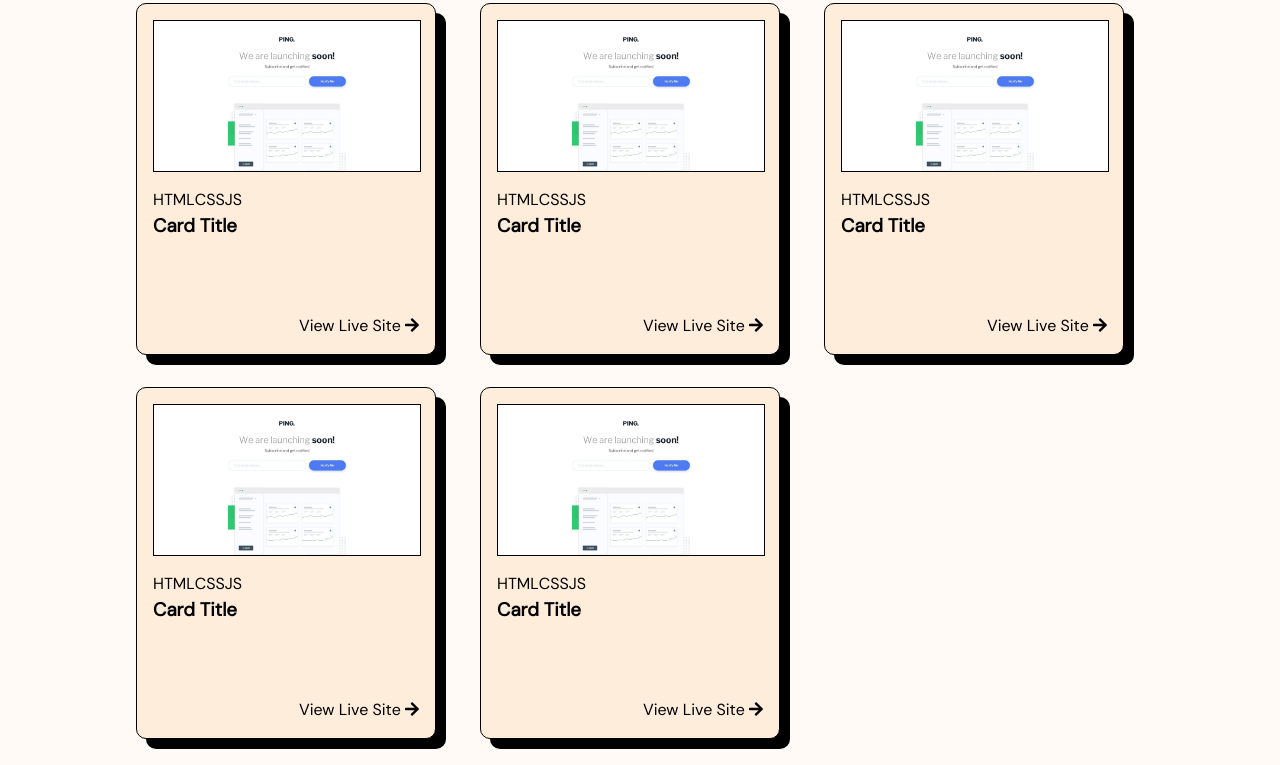
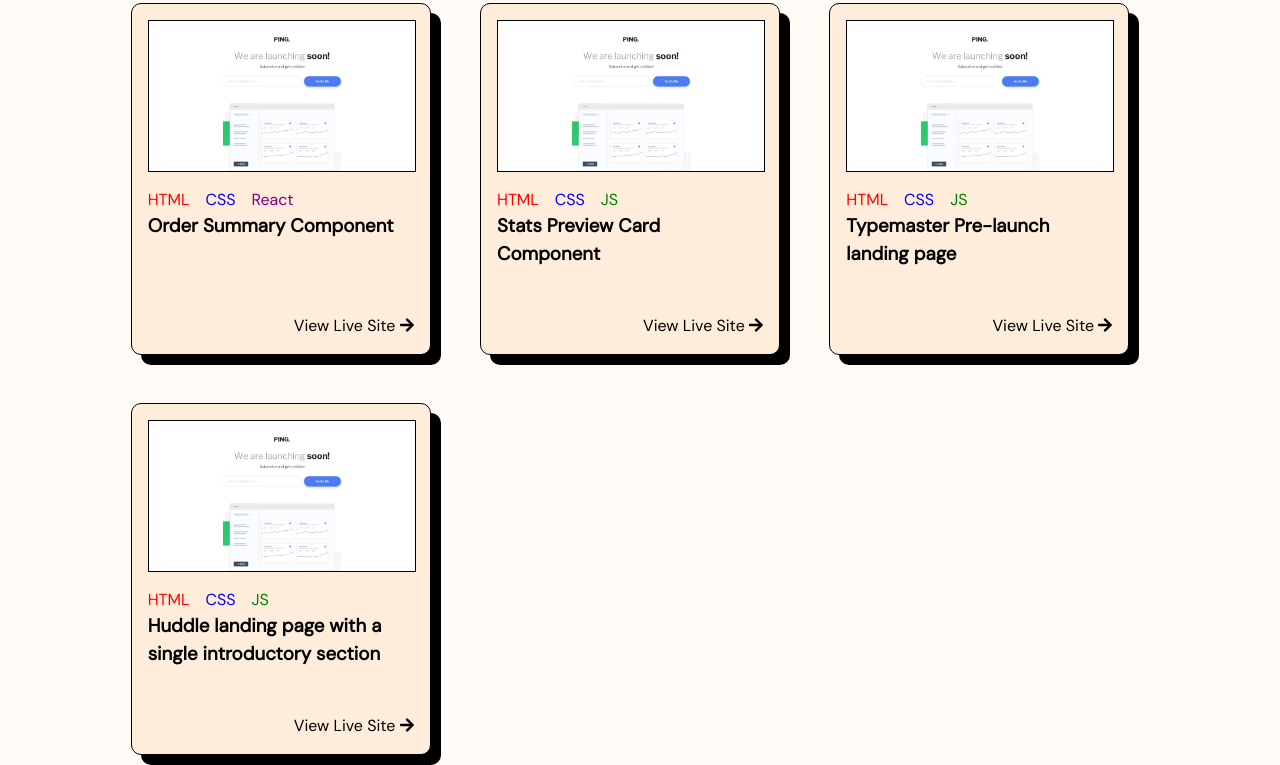
Before and after one commit to droopydev/fem-challenge, a Gatsby site in the folder packages/apps/main-app/: page / in a window 1280 px wide. Shown: the part 156-921 px from the top of the page. Built offline with nearby package versions, Linux system fonts and the light colour scheme; Gatsby itself is replaced by a stand-in of ours.

Commit message:
create getColour() function

```diff
--- a/packages/apps/main-app/src/components/ChallengeCard/ChallengeCard.js
+++ b/packages/apps/main-app/src/components/ChallengeCard/ChallengeCard.js
@@ -6,7 +6,24 @@ import { FontAwesomeIcon } from '@fortawesome/react-fontawesome';
 import { faArrowRight } from '@fortawesome/free-solid-svg-icons';
 import testImage from '../../images/test.jpeg';
 
-function ChallengeCard() {
+const techColour = {
+    'HTML': styles.htmlColour,
+    'CSS': styles.cssColour,
+    'JS': styles.jsColour,
+    'React': styles.reactColour
+}
+
+const getColour = (tech) => {
+    let classColour;
+    for (const [k, v] of Object.entries(techColour)) {
+        if (k === tech) {
+            classColour = v;
+        };
+    }
+    return classColour
+}
+
+const ChallengeCard = props => {
     return (
         <article className={styles.componentContainer}>
 
@@ -24,13 +41,10 @@ function ChallengeCard() {
                     <div className={styles.copyWrapper}>
                         <div className={styles.techLists}>
                             <ul>
-                                <li>HTML</li>
-                                <li>CSS</li>
-                                <li>JS</li>
+                                {props.challenge.techStack.map( tech => {return <li className={getColour(tech)}>{tech}</li>})}
                             </ul>
                         </div>
-                        <h3>Card Title</h3>
-                        <FontAwesomeIcon icon="fas fa-ad" />
+                        <h3>{props.challenge.title}</h3>
                     </div>
 
                     <div className={styles.liveLinkWrapper}>
--- a/packages/apps/main-app/src/components/ChallengeCard/ChallengeCard.module.scss
+++ b/packages/apps/main-app/src/components/ChallengeCard/ChallengeCard.module.scss
@@ -49,7 +49,7 @@
     position: absolute;
     width: 100%;
     height: 100%;
-    background-color: hsla(var(--color-neutral-black), 0.3);
+    background-color: hsla(var(--color-neutral-black), 0.5);
     display: flex;
     justify-content: center;
     align-items: center;
@@ -73,6 +73,7 @@
             > ul {
                 display: flex;
                 padding: 0;
+                gap: 1rem;
             }
         }
 
@@ -96,3 +97,16 @@
     z-index: -1;
     top: 0;
 }
+
+.htmlColour {
+    color: red;
+}
+.cssColour {
+    color: blue;
+}
+.jsColour {
+    color: green;
+}
+.reactColour {
+    color: purple;
+}
--- a/packages/apps/main-app/src/pages/index.js
+++ b/packages/apps/main-app/src/pages/index.js
@@ -4,6 +4,25 @@ import ChallengeCard from "../components/ChallengeCard/ChallengeCard.js";
 
 import '../styles/main.scss';
 import * as styles from  "../styles/pages/HomePage.module.scss"
+
+const challengesLists = [
+  {
+      title: 'Order Summary Component',
+      techStack: ['HTML', 'CSS', 'React'],
+  },
+  {
+      title: 'Stats Preview Card Component',
+      techStack: ['HTML', 'CSS', 'JS']
+  },
+  {
+      title: 'Typemaster Pre-launch landing page',
+      techStack: ['HTML', 'CSS', 'JS']
+  },
+  {
+      title: 'Huddle landing page with a single introductory section',
+      techStack: ['HTML', 'CSS', 'JS']
+  },
+]
 
 const IndexPage = () => {
   return (
@@ -12,13 +31,15 @@ const IndexPage = () => {
       <Navbar/>
       <main className={styles.mainWrapper}>
           <h1>Frontend Mentor Challenge Solution</h1>
+
           <div className={styles.gridContainer}>
-            <ChallengeCard />
-            <ChallengeCard />
-            <ChallengeCard />
-            <ChallengeCard />
-            <ChallengeCard />
+            {
+              challengesLists.map( item => {
+              return <ChallengeCard challenge={item}/>
+            })
+            }
           </div>
+
       </main>
     </div>
     </>
--- a/packages/apps/main-app/src/styles/pages/HomePage.module.scss
+++ b/packages/apps/main-app/src/styles/pages/HomePage.module.scss
@@ -29,6 +29,6 @@
 
     .gridContainer {
         grid-template-columns: repeat(3, 1fr);
-        gap: 2rem;
+        gap: 3rem;
     }
 }
```
Also changed, not shown: packages/apps/main-app/src/pages/about.js (+13 -0 lines).
